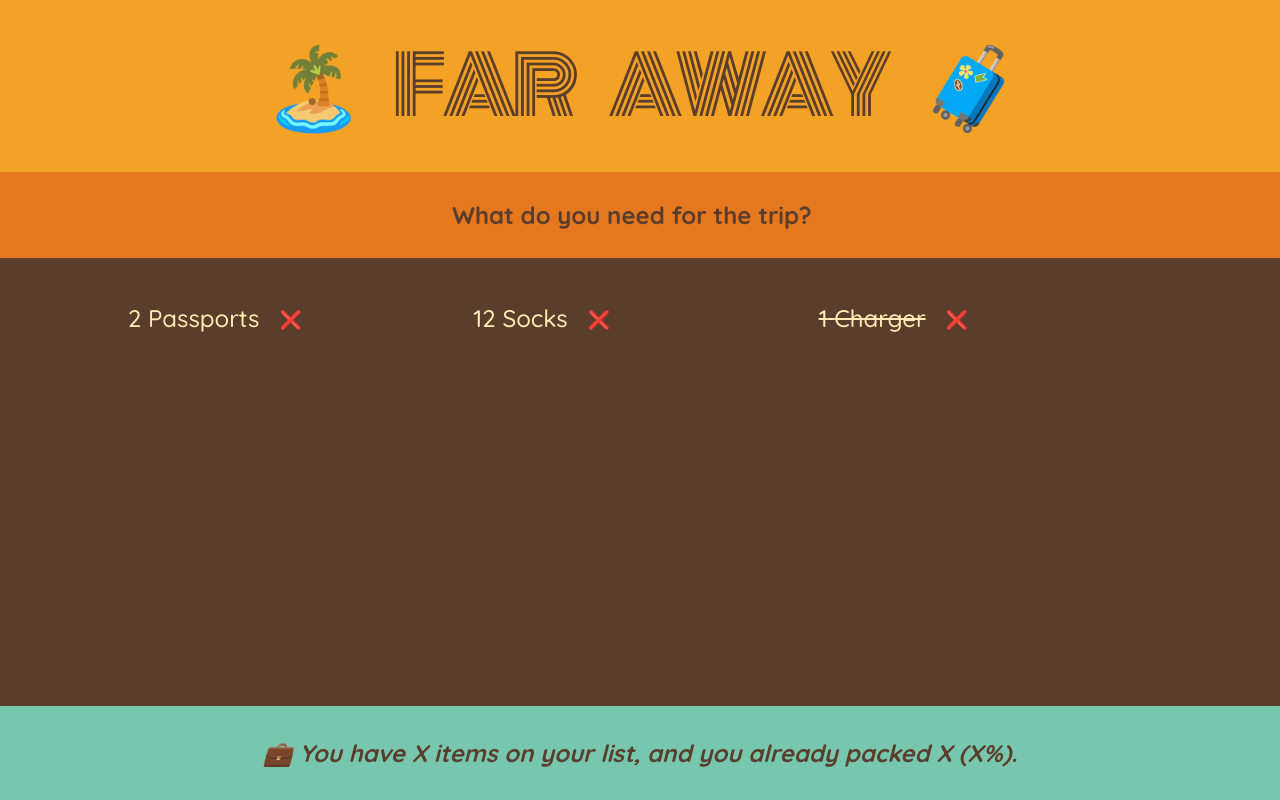
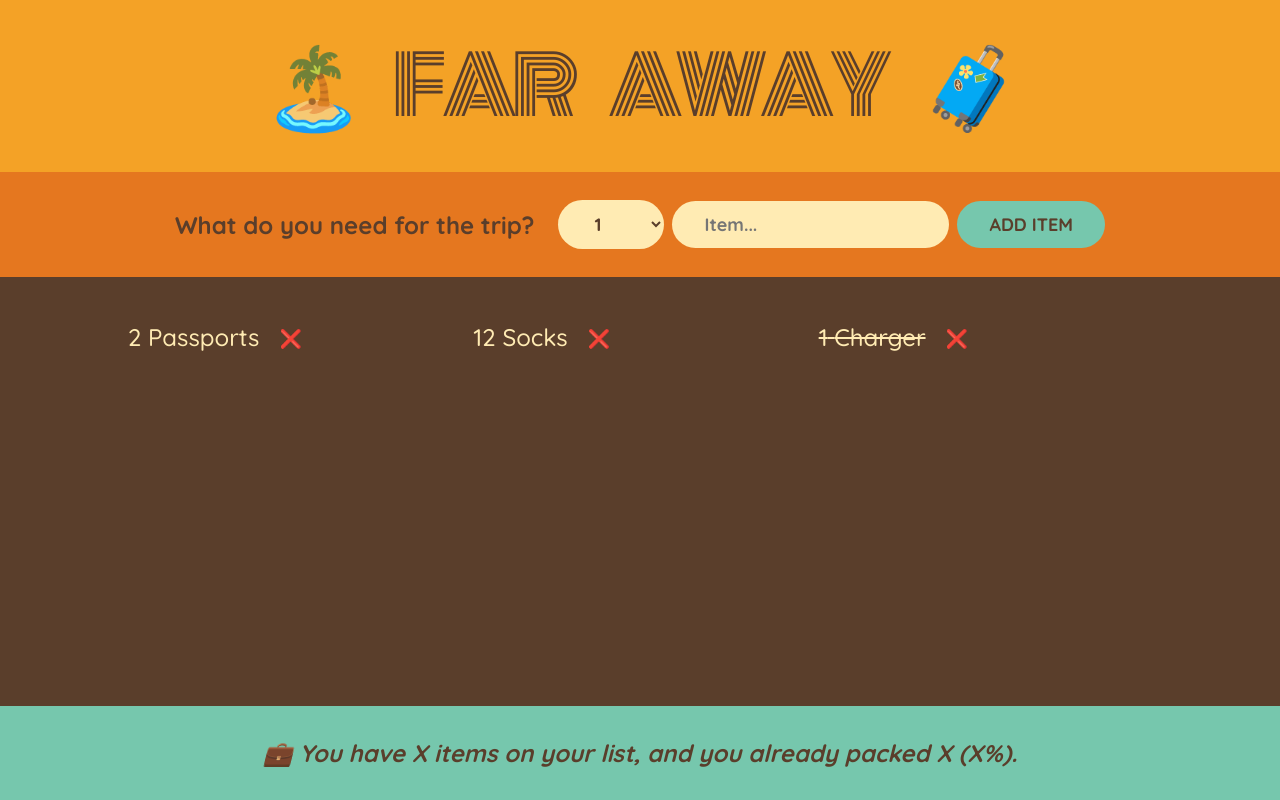
Before and after one commit to davoodjavidi/travel-list, a React (Create React App) app: page / in a window 1280 px wide. Built offline with nearby package versions, Linux system fonts and the light colour scheme.

Commit message:
implementing form

```diff
--- a/src/App.js
+++ b/src/App.js
@@ -1,3 +1,5 @@
+import { useState } from "react";
+
 const initialItems = [
   { id: 1, description: "Passports", quantity: 2, packed: false },
   { id: 2, description: "Socks", quantity: 12, packed: false },
@@ -20,10 +22,37 @@
 }
 
 function Form() {
+  const [description, setDescription] = useState("");
+  const [quantity, setQuantity] = useState(1);
+
+  function handleSubmit(e) {
+    e.preventDefault();
+    if (!description) return;
+
+    const newItem = { description, quantity, packed: false, id: Date.now() };
+    console.log(newItem);
+    setDescription("");
+    setQuantity(1);
+  }
+
   return (
-    <div className="add-form">
+    <form className="add-form" onSubmit={handleSubmit}>
       <h3>What do you need for the trip?</h3>
-    </div>
+      <select value={quantity} onChange={(e) => setQuantity(+e.target.value)}>
+        {Array.from({ length: 20 }, (_, i) => i + 1).map((num) => (
+          <option value={num} key={num}>
+            {num}
+          </option>
+        ))}
+      </select>
+      <input
+        type="text"
+        placeholder="Item..."
+        value={description}
+        onChange={(e) => setDescription(e.target.value)}
+      />
+      <button>Add Item</button>
+    </form>
   );
 }
 
@@ -32,7 +61,7 @@
     <div className="list">
       <ul>
         {initialItems.map((item) => (
-          <Item item={item} />
+          <Item item={item} key={item.id} />
         ))}
       </ul>
     </div>
```
